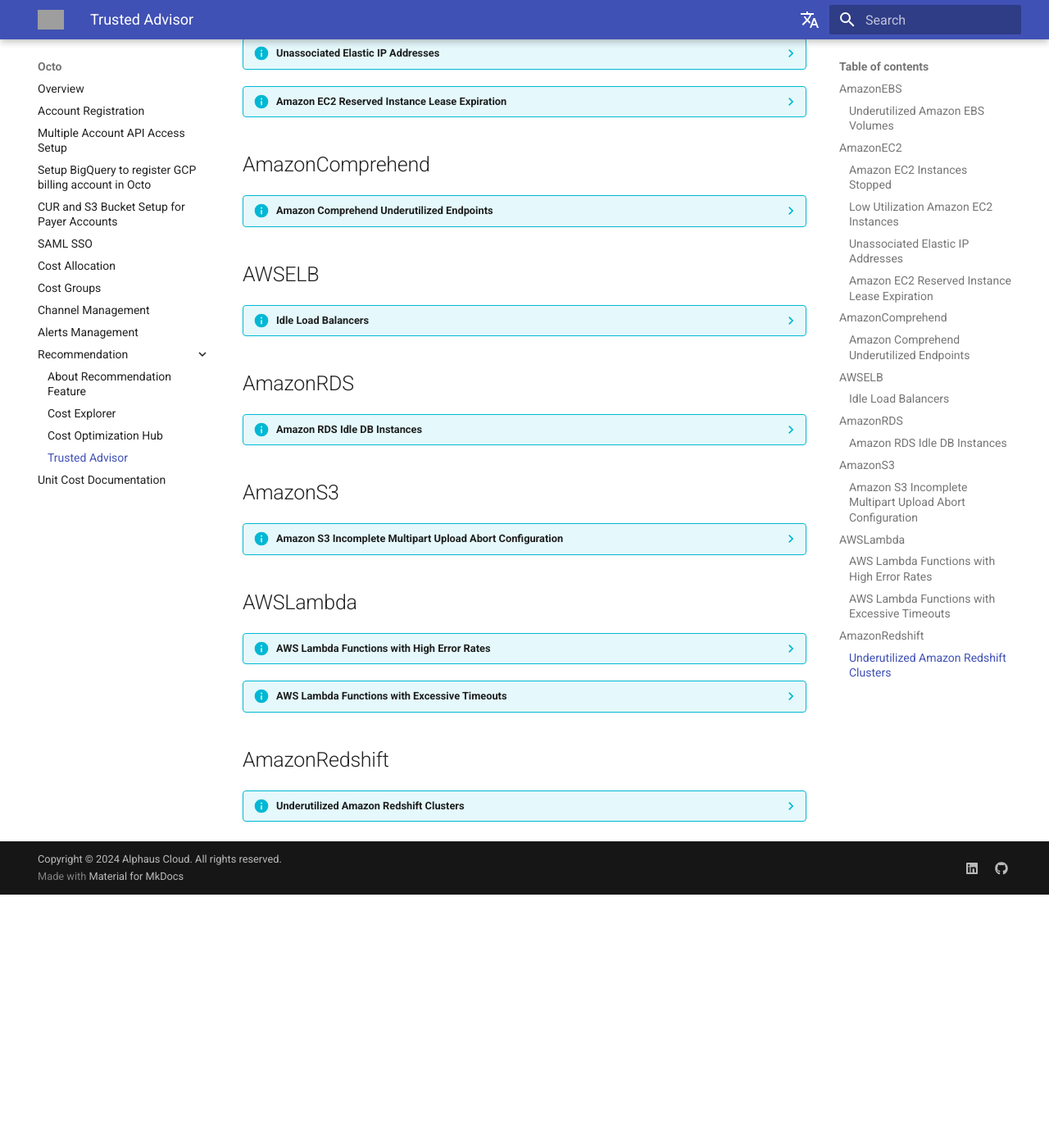
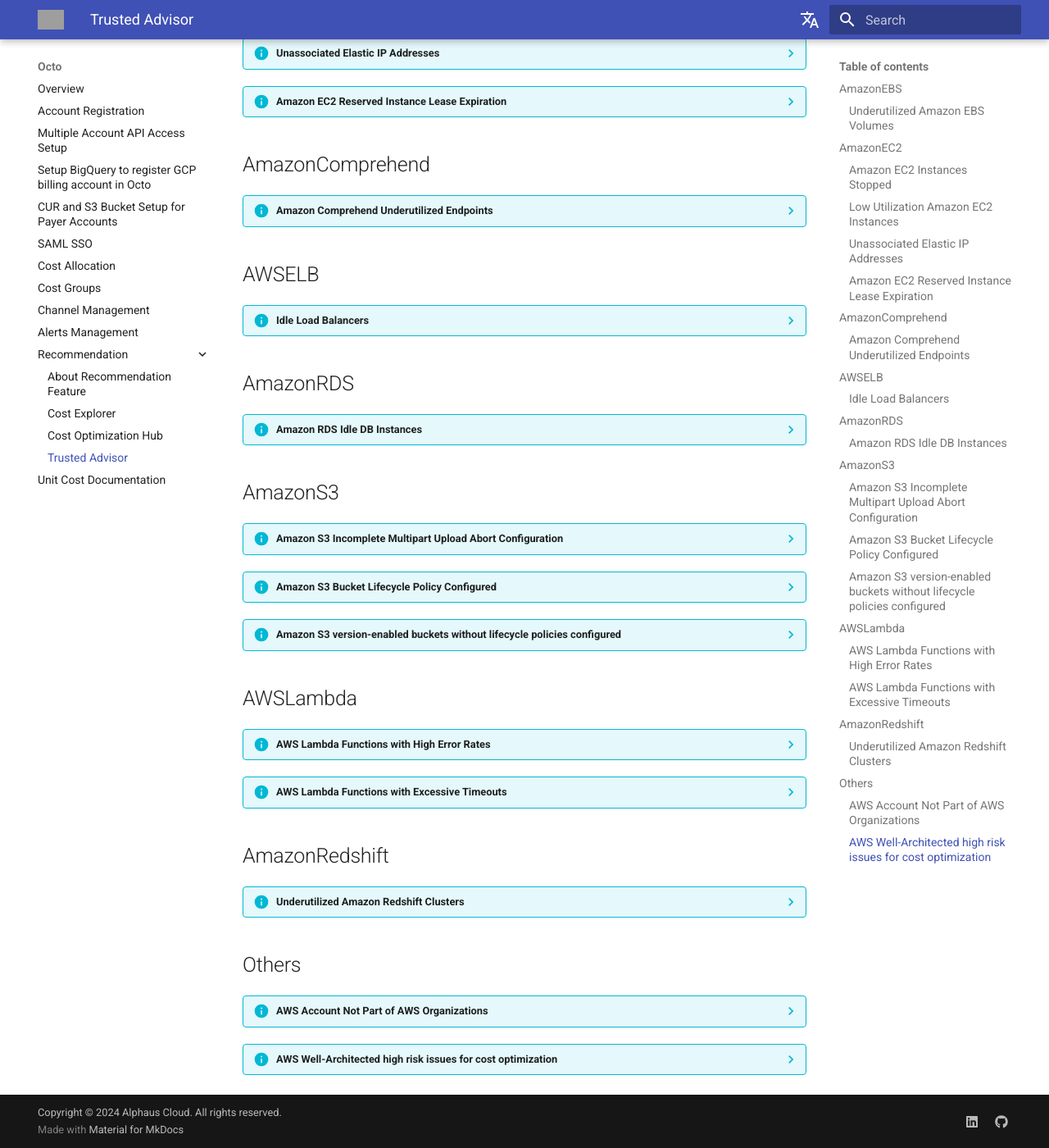
Before and after one commit to alphauslabs/tmpdocs, an MkDocs documentation site: the page built from docs/octo/recommendations/trustedadvisor.md, in a window 1280 px wide and 1400 px high, scrolled down 805 px. Shown: the whole window at 82% size. Built offline with MkDocs 1.6.1 and Material for MkDocs 9.7.7, drawn with Linux system fonts in a browser that asks for light colours; comment, search, counter and statistics services are not loaded; before the commit the page ends 1896 px from its top, so only the background shows below that; some of the changed lines change nothing that is shown; grey boxes are pictures that could not be loaded.

Commit message:
6th release

```diff
--- a/docs/octo/recommendations/trustedadvisor.md
+++ b/docs/octo/recommendations/trustedadvisor.md
@@ -1,8 +1,10 @@
 # Trusted Advisor
+
 <p>
 AWS Trusted Advisor, a service from Amazon Web Services (AWS), offers real-time guidance to assist users in provisioning their resources according to AWS best practices. It provides recommendations across categories like cost optimization, performance, security, and fault tolerance. Octo leverages its API to fetch and display recommendations specifically from the cost optimization category.</p>
 
 !!! note "Trusted Advisor Recommendations are accessible exclusively to users subscribed to the ==Business==, ==Enterprise On-Ramp==, or ==Enterprise Support plans==."
+
 <p>Below is the list of recommendations under cost optimization category that are supported by octo.
 </p>
 ## AmazonEBS
@@ -215,6 +217,50 @@
         <b>Is rollback possible?</b><br>
         Yes. Delete `Amazon S3 Incomplete Multipart Upload Abort Configuration` lifecycle configuration.
     </p>
+??? info "Amazon S3 Bucket Lifecycle Policy Configured"
+    ### Amazon S3 Bucket Lifecycle Policy Configured
+    <p>
+        <b>AWS Resource Type</b><br>
+        S3 Bucket<br><br>
+        <b>Optimization Type</b><br>
+        Others<br><br>
+        <b>Category</b><br>
+        Others<br><br>
+        <b>Description</b><br>
+        Checks if an Amazon S3 bucket has a lifecycle policy configured. An Amazon S3 lifecycle policy ensures that Amazon S3 objects inside the bucket are stored cost-effectively throughout their lifecycle. This is important for meeting regulatory requirements for data retention and storage. The policy configuration is a set of rules that define actions applied by the Amazon S3 service to a group of objects. A lifecycle policy allows you to automate transitioning objects to lower-cost storage classes or deleting them as they age. For example, you can transition an object to Amazon S3 Standard-IA storage 30 days after creation, or to Amazon S3 Glacier after 1 year.<br><br>
+        <b>Criteria</b><br>
+        • Amazon S3 bucket has no lifecycle policy configured.
+        <br><br>
+        <b>Recommended Action</b><br>
+        Make sure that you have a lifecycle policy configured in your Amazon S3 bucket.<br>
+        If your organization does not have a retention policy in place, consider using Amazon S3 Intelligent-Tiering to optimize cost.<br><br>
+        <b>How will Octo implement the recommended action?</b><br>
+        Not applicable.<br><br>
+        <b>Is rollback possible?</b><br>
+        Not applicable.
+    </p>
+??? info "Amazon S3 version-enabled buckets without lifecycle policies configured"
+    ### Amazon S3 version-enabled buckets without lifecycle policies configured
+    <p>
+        <b>AWS Resource Type</b><br>
+        S3 Bucket<br><br>
+        <b>Optimization Type</b><br>
+        Others<br><br>
+        <b>Category</b><br>
+        Others<br><br>
+        <b>Description</b><br>
+        Checks if Amazon S3 version-enabled buckets have a lifecycle policy configured.<br><br>
+        <b>Criteria</b><br>
+        • An Amazon S3 version-enabled bucket with doesn't have a lifecycle policy configured.
+        <br><br>
+        <b>Recommended Action</b><br>
+        Configure lifecycle policies for your Amazon S3 buckets to manage your objects so that they are stored cost effectively throughout their lifecycle. <br><br>
+        <b>How will Octo implement the recommended action?</b><br>
+        Not applicable.<br><br>
+        <b>Is rollback possible?</b><br>
+        Not applicable.
+    </p>
+
 ## AWSLambda
 ??? info "AWS Lambda Functions with High Error Rates"
     ### AWS Lambda Functions with High Error Rates
@@ -282,3 +328,46 @@
         <b>Is rollback possible?</b><br>
         Not implemented yet.
     </p>
+## Others
+??? info "AWS Account Not Part of AWS Organizations"
+    ### AWS Account Not Part of AWS Organizations
+    <p>
+        <b>AWS Resource Type</b><br>
+        AWS Accounts<br><br>
+        <b>Optimization Type</b><br>
+        Others<br><br>
+        <b>Category</b><br>
+        Others<br><br>
+        <b>Description</b><br>
+        Checks if an AWS account is part of AWS Organizations under the appropriate management account.<br><br>
+        AWS Organizations is an account management service for consolidating multiple AWS accounts into a centrally-managed organization. This enables you to centrally structure accounts for billing consolidation and implement ownership and security policies as your workloads scale on AWS.<br><br>
+        You can specify the management account id using the MasterAccountId parameter of the AWS Config rules.<br><br>
+        <b>Criteria</b><br>
+        • This AWS account is not part of AWS Organizations.
+        <br><br>
+        <b>Recommended Action</b><br>
+        Add this AWS account as part of AWS Organizations. <br><br>
+        <b>How will Octo implement the recommended action?</b><br>
+        Not applicable.<br><br>
+        <b>Is rollback possible?</b><br>
+        Not applicable.
+    </p>
+??? info annotate "AWS Well-Architected high risk issues for cost optimization"
+    ### AWS Well-Architected high risk issues for cost optimization
+    <p>
+        <b>Optimization Type</b><br>
+        Others<br><br>
+        <b>Category</b><br>
+        Others<br><br>
+        <b>Description</b><br>
+        Checks for high risk issues (HRIs) for your workloads in the cost optimization pillar. This check is based on your AWS-Well Architected reviews. Your check results depend on whether you completed the workload evaluation with AWS Well-Architected.<br><br>
+        <b>Criteria</b><br>
+        • At least one active high risk issue was identified in the cost optimization pillar for AWS Well-Architected.
+        <br><br>
+        <b>Recommended Action</b><br>
+        AWS Well-Architected detected high risk issues during your workload evaluation. These issues present opportunities to reduce risk and save money. Sign in to the [AWS Well-Architected](https://console.aws.amazon.com/wellarchitected){target=_blank} tool to review your answers and take action to resolve your active issues. <br><br>
+        <b>How will Octo implement the recommended action?</b><br>
+        Not applicable.<br><br>
+        <b>Is rollback possible?</b><br>
+        Not applicable.
+    </p>
```
